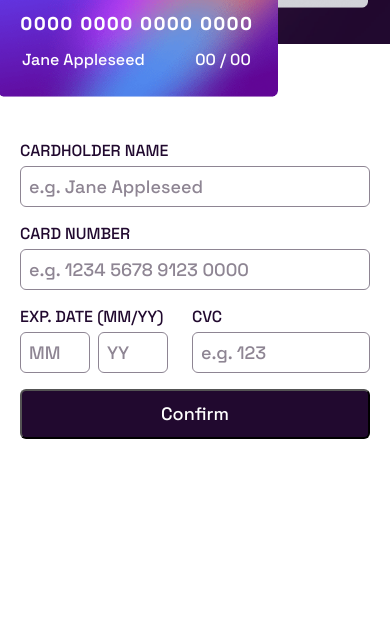
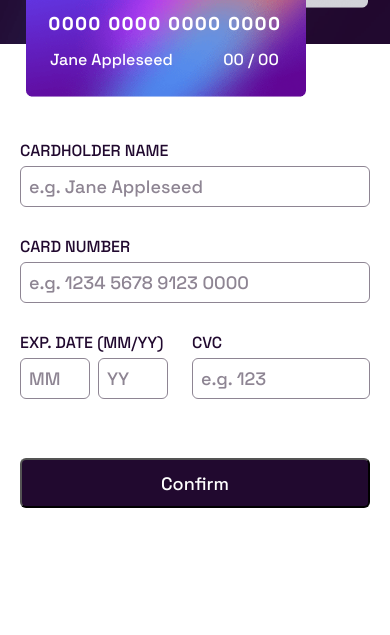
Before and after one commit to AmadeuAnjos/card-credit, a plain HTML site: page index.html in a window 390 px wide. Shown: the part 209-844 px from the top of the page. Drawn offline with Linux system fonts and the light colour scheme.

Commit message:
:lipstick: feat: detalhes alinhamento

```diff
--- a/style.css
+++ b/style.css
@@ -200,6 +200,7 @@ input:focus {
 }
 
 form button {
+    margin-top: 30px;
     grid-column: 2 span;
     font-size: 18px;
     height: 50px;
@@ -267,6 +268,10 @@ form button {
         flex-direction: column;
     }
 
+    .front_card {
+        left: 10%;
+    }
+
     .front_card .card_container img,
     .front_card,
     .back_card img,
```
